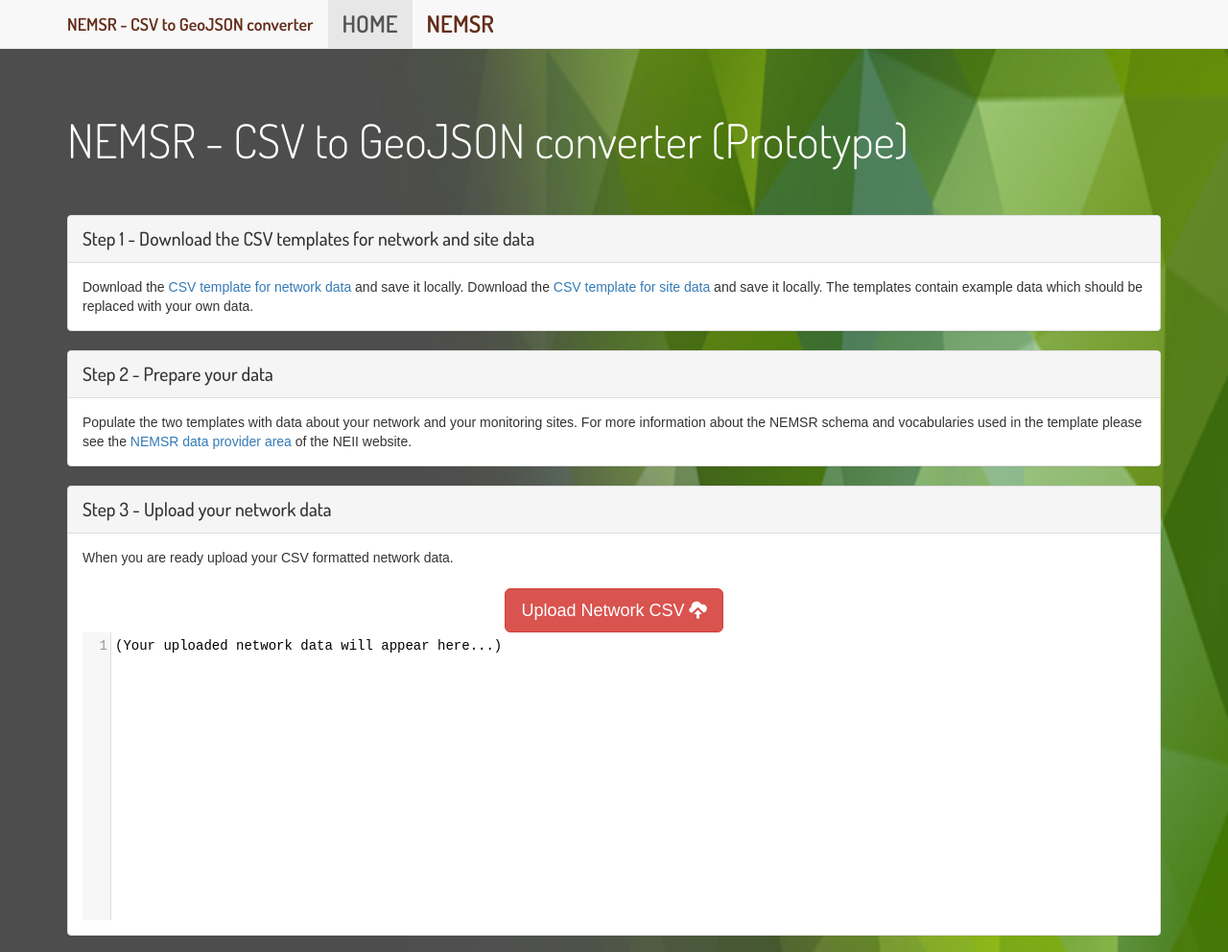
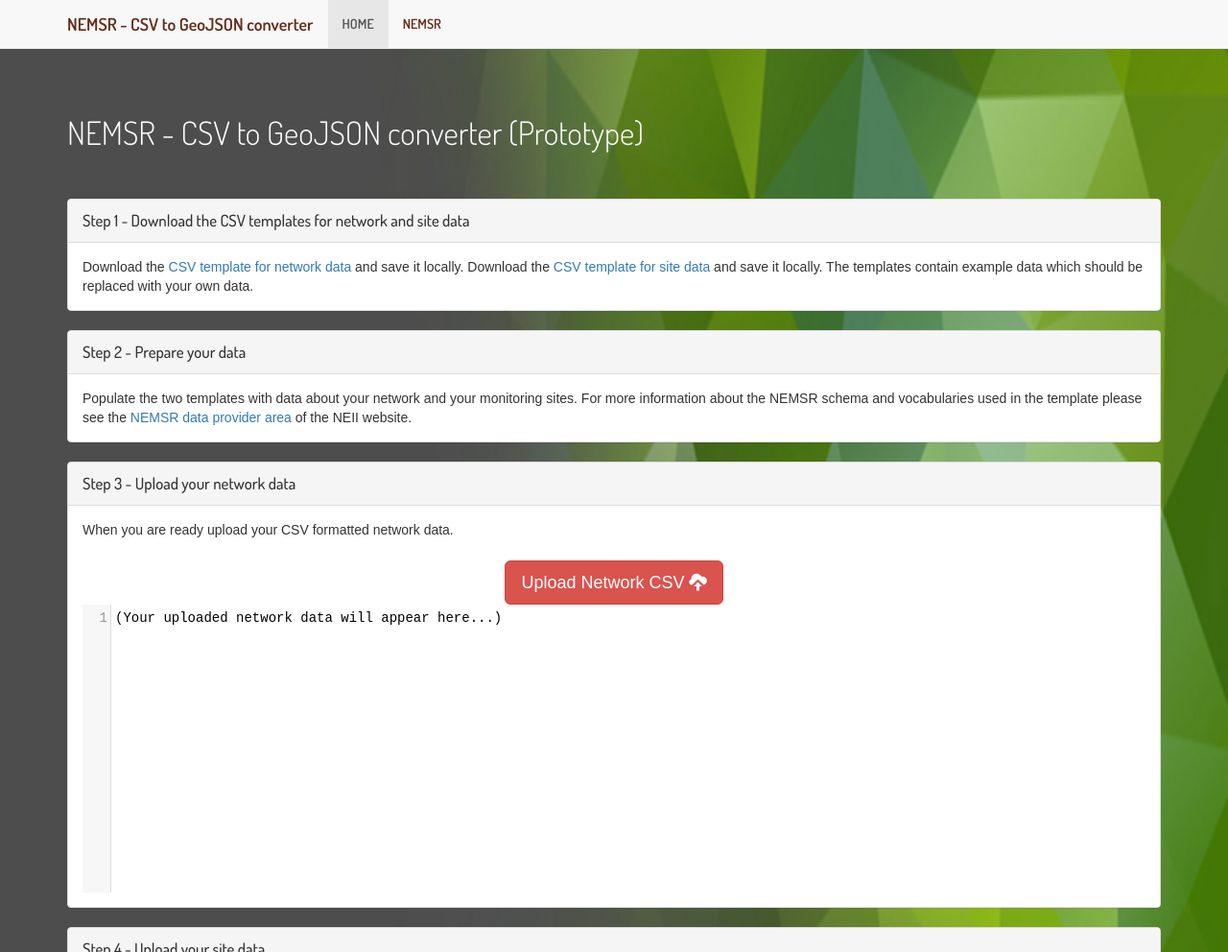
Before and after one commit to neii-tools/csv2geojson, a plain HTML site: page index.html in a window 1280 px wide. Shown: the top 992 px of the page at 96% size. Drawn offline with nearby package versions, Linux system fonts and the light colour scheme.

Commit message:
Update style.css
reducing font sizes

```diff
--- a/css/style.css
+++ b/css/style.css
@@ -11,7 +11,7 @@
 h1 {
 	font-family: 'Dosis', sans-serif;
 	font-weight: 300;
-	font-size: 3.5em;
+	font-size: 2.4em;
     color:white;
     margin-top:70px;
     margin-bottom:50px;
@@ -19,7 +19,7 @@
 h2 {
 	font-family: 'Dosis', sans-serif;
 	font-weight: 300;
-	font-size: 2.45em;
+	font-size: 2em;
 }
 
 h3{
@@ -35,7 +35,7 @@
 
 .navbar {
     font-family: 'Dosis', sans-serif;
-	font-size: 1.75em;
+	font-size: 1em;
     font-weight:600;
 
 }
@@ -49,7 +49,7 @@
 
 .panel-heading {
     font-family: 'Dosis', sans-serif;
-    font-size: 1.4em;
+    font-size: 1.2em;
     font-weight:500;
 }
 
```
